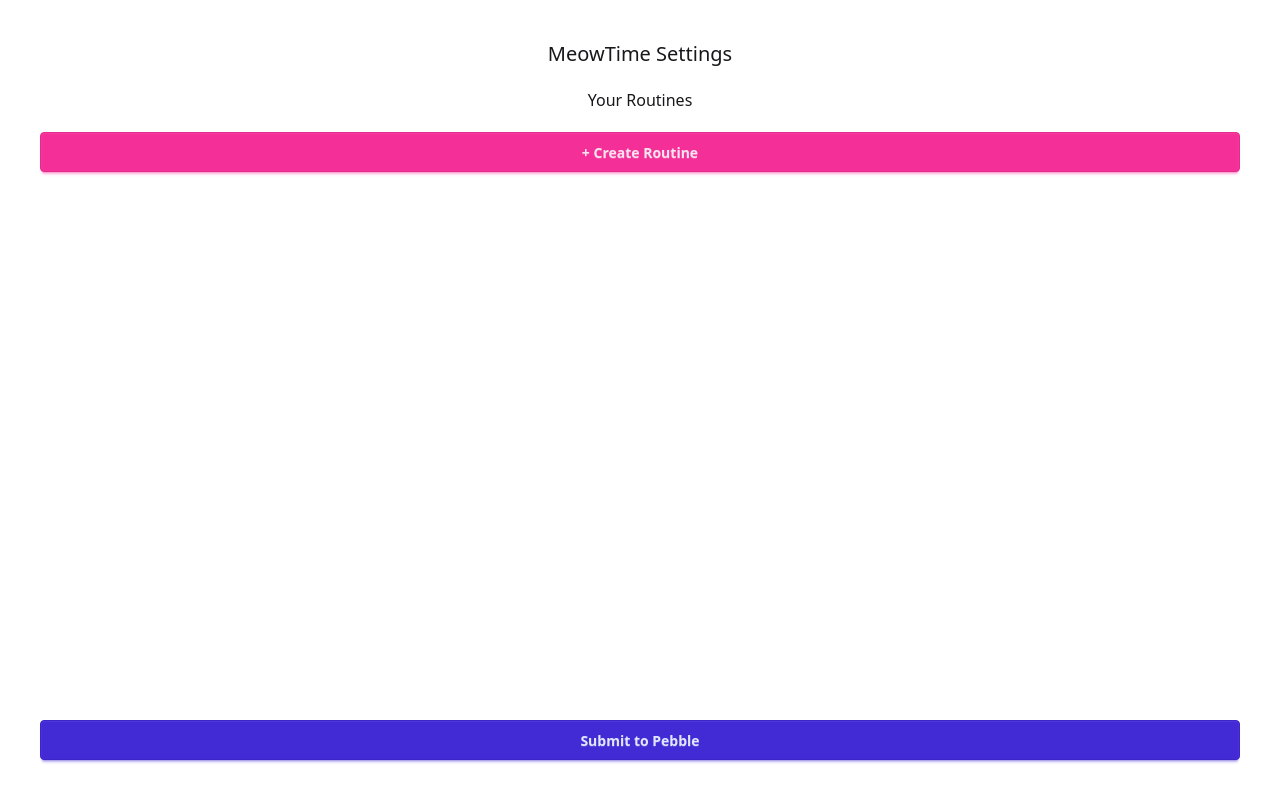
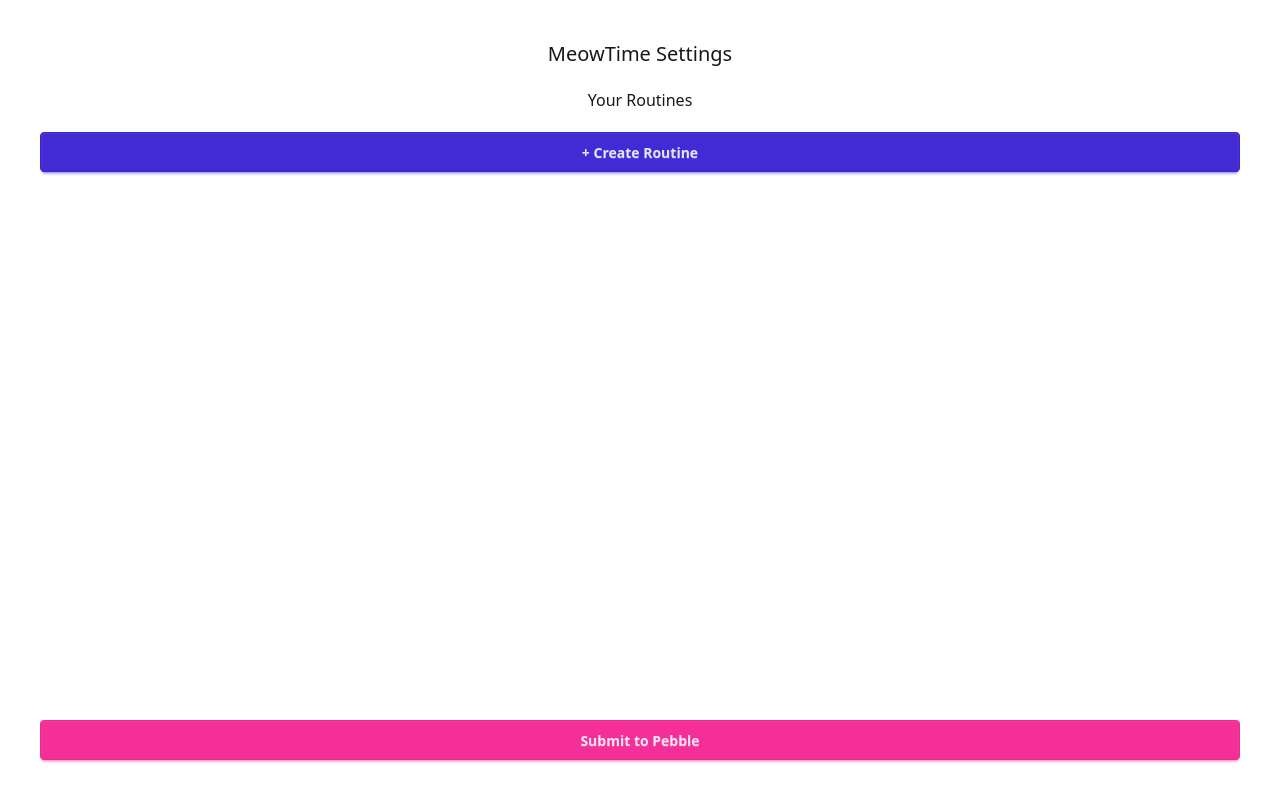
Before and after one commit to binamkayastha/MeowTime, a SvelteKit app in the folder web-app-config/: page / in a window 1280 px wide. Built offline with nearby package versions, Linux system fonts and the light colour scheme.

Commit message:
Hack swap button colors
For some reason the secondary color is more visually eye-drawing so I'm
using it for the submit button.
It's a hackathon don't judge haha

```diff
--- a/web-app-config/src/routes/+page.svelte
+++ b/web-app-config/src/routes/+page.svelte
@@ -57,9 +57,9 @@
 <div class="flex h-svh flex-col gap-5 overflow-scroll p-10 text-center">
 	<h1 class="text-xl">MeowTime Settings</h1>
 	Your Routines
-	<button class="btn btn-secondary">+ Create Routine</button>
+	<button class="btn btn-primary">+ Create Routine</button>
 	<div class="flex-1"></div>
-	<button class="btn btn-primary" onclick={sendSettingsToPebble}>Submit to Pebble</button>
+	<button class="btn btn-secondary" onclick={sendSettingsToPebble}>Submit to Pebble</button>
 </div>
 
 <!-- <input type="time" class="input"/> -->
```
